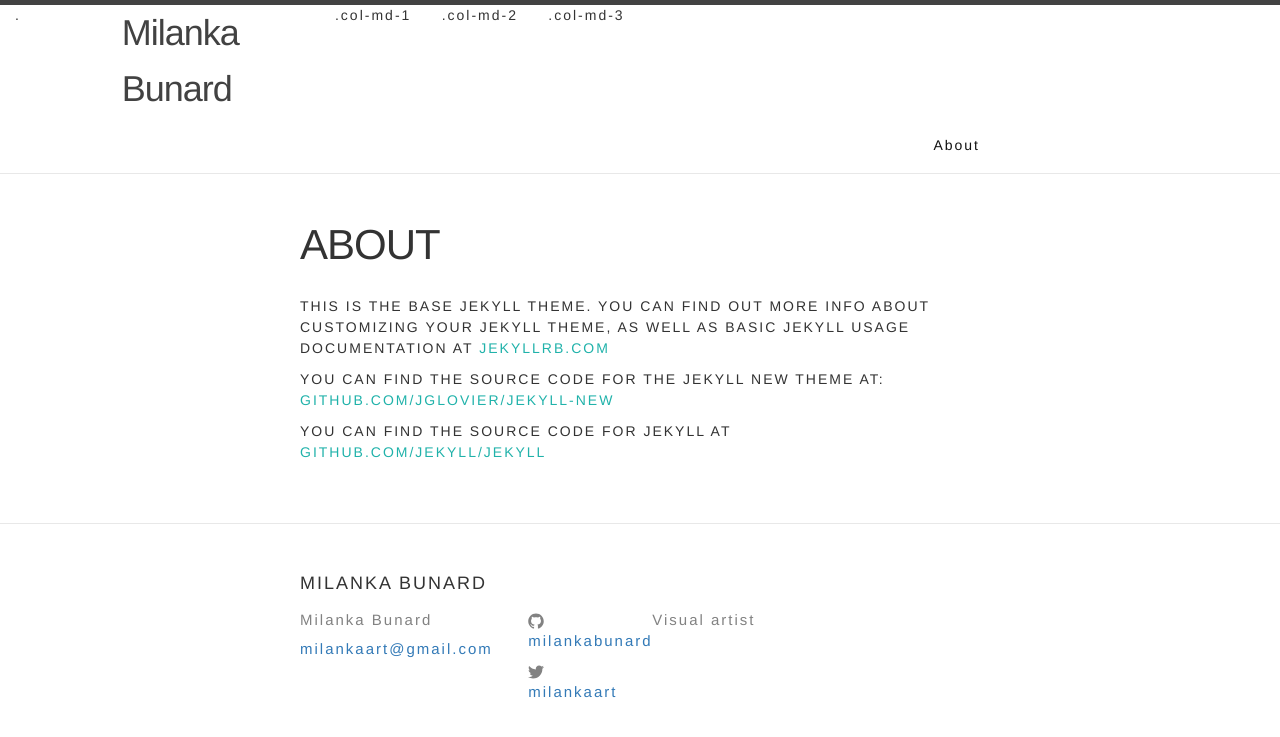
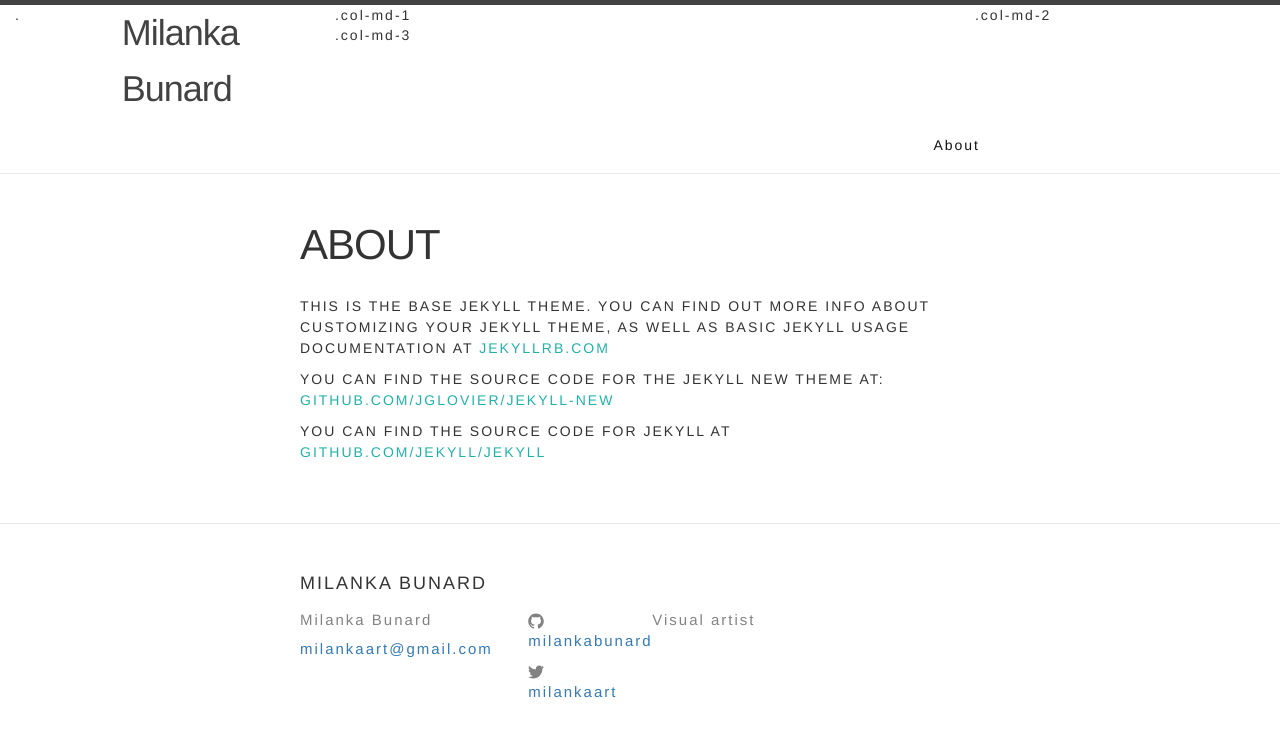
Before and after one commit to milankabunard/milankabunard.github.io, a Jekyll site: the page built from about.md, in a window 1280 px wide. Shown: the top 737 px of the page. Built offline with Jekyll 4.4.1, drawn with Linux system fonts in a browser that asks for light colours.

Commit message:
changes header

```diff
--- a/_includes/header.html
+++ b/_includes/header.html
@@ -6,7 +6,7 @@
 <div class="row">
   <div class="col-md-1">.</div>
   <div class="col-md-2"><a class="site-title" href="{{ site.baseurl }}/">{{ site.title }}</a></div>
-  <div class="col-md-1">.col-md-1</div>
+  <div class="col-md-6">.col-md-1</div>
   <div class="col-md-1">.col-md-2</div>
   <div class="col-md-6">.col-md-3</div>
 </div>
```
